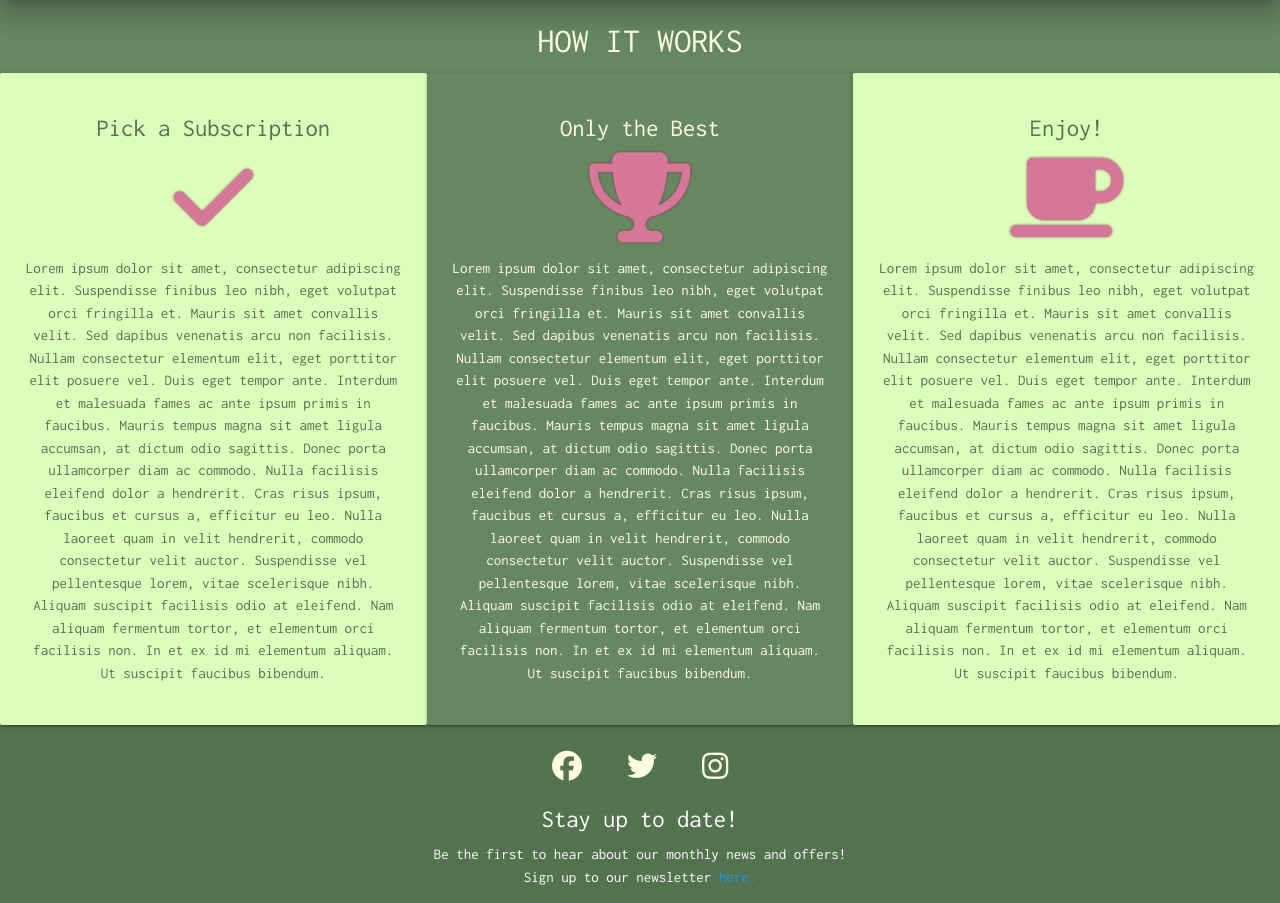
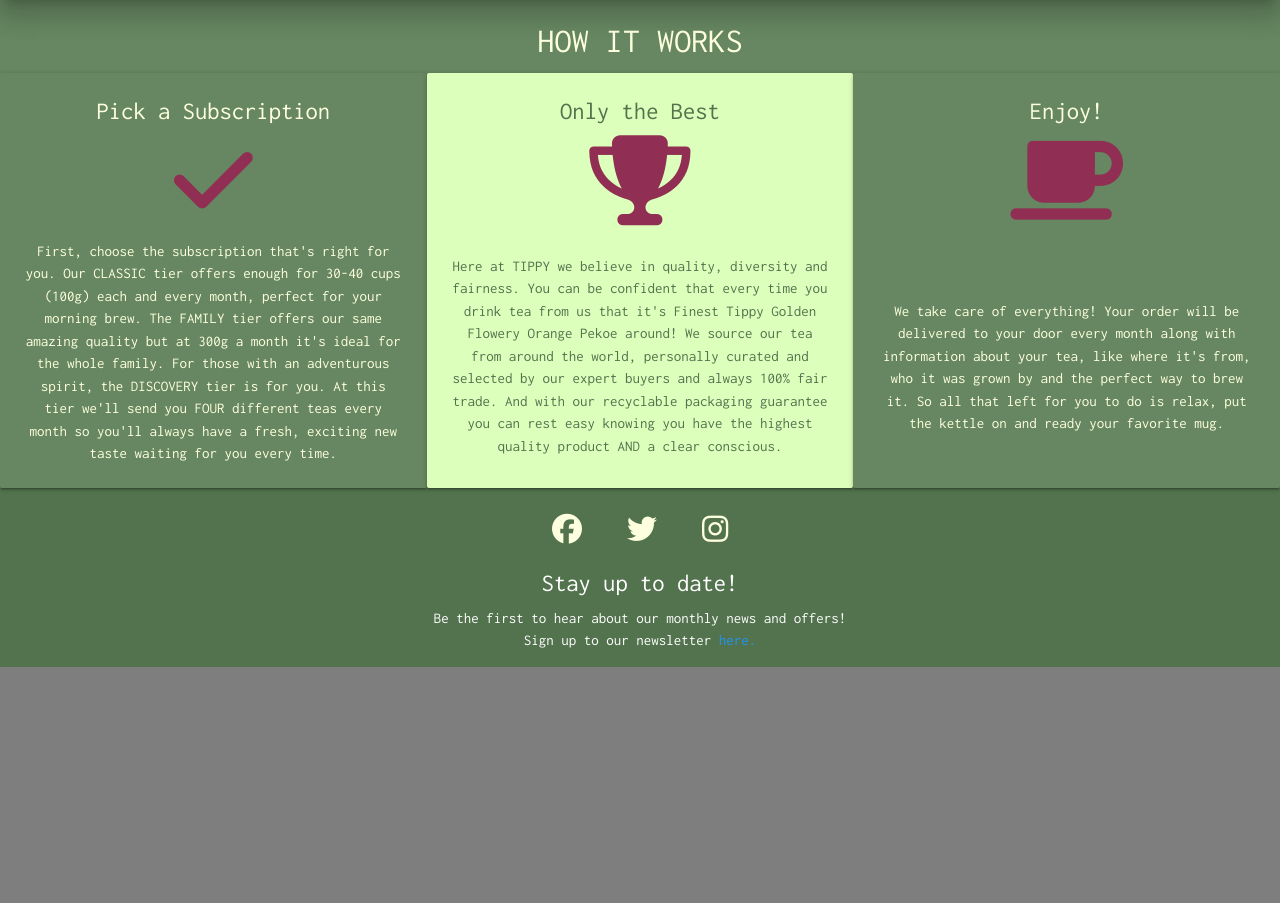
Before and after one commit to ChronoLogic12/tippy-tea-subscription, a Django app: page / in a window 1280 px wide. Shown: the part 801-1704 px from the top of the page. After the commit the page ends 1468 px from the top, so only its background shows below. Run offline with Django 4.2, Linux system fonts and the light colour scheme; some libraries are stand-ins or nearby versions.

Commit message:
Style: add body copy to homepage and adjust styling. Move some page specific styling into separate css file

```diff
--- /dev/null
+++ b/home/static/home/css/index.css
@@ -0,0 +1,65 @@
+.chevron-container {
+	width: 100%;
+	text-align: center;
+	position: absolute;
+	bottom: 0;
+}
+
+.chevron-container i {
+	font-size: 4rem;
+}
+
+#how-it-works {
+	min-height: 100%;
+	display: grid;
+}
+
+.how-it-works-card {
+	margin: 0;
+	padding: 2% !important;
+	height: 100% !important;
+	display: flex;
+	flex-direction: column;
+	align-items: center !important;
+	justify-content: space-evenly;
+}
+
+.how-it-works-card p {
+	margin: auto;
+	padding: 1rem;
+}
+
+.how-it-works-card i {
+	color: var(--p1) !important;
+	cursor: default !important;
+	margin-bottom: auto;
+}
+
+.how-it-works-card:nth-child(odd) {
+	background-color: var(--g2) !important;
+}
+
+.how-it-works-card:nth-child(even) {
+	background-color: var(--g4) !important;
+	color: var(--g1) !important;
+}
+
+@media only screen and (min-width: 600px) {
+	.home .custom-card {
+		width: 50% !important;
+		margin: 1rem !important;
+	}
+}
+
+@media only screen and (max-width: 300px) {
+	.container {
+		width: 100% !important;
+	}
+}
+
+@media only screen and (min-width: 992px) {
+	#how-it-works {
+		grid-template-columns: 1fr 1fr 1fr;
+		width: 100%;
+	}
+}
--- a/home/templates/home/index.html
+++ b/home/templates/home/index.html
@@ -1,67 +1,62 @@
 {% extends 'base.html' %}
 {% load static %}
+
+{% block extra_css %}
+<link rel="stylesheet" href="{% static 'home/css/index.css' %}">
+{% endblock %}
 
 {% block extra_title %}
 - Home
 {% endblock %}
 
 {% block content %}
-<section class="main-container z-depth-4">
+<section class="main-container z-depth-4 home">
     <div class="container hero-container valign-wrapper">
-        <div class="center-align custom-card z-depth-4">
-            Lorem ipsum dolor sit amet, consectetur adipiscingelit. Suspendisse
-            finibus leo nibh, eget volutpat orci fringilla et. Mauris sit amet convallis velit. Sed dapibus
-            venenatis arcu non facilisis. Nullam consectetur elementum elit, eget porttitor elit posuere vel. Duis
-            eget tempor ante. Interdum et malesuada fames ac ante ipsum primis in faucibus. Mauris tempus magna sit
-            amet ligula accumsan, at dictum odio sagittis. Donec porta ullamcorper diam ac commodo. </div>
+        <div class=" center-align custom-card z-depth-4">
+            The highest quality teas from around the world, curated by experts and delivered to your home every month.
+            With plans for individual tea lovers, families, and for those who enjoy trying something new; Tippy has
+            something for everyone who loves great tea.
+        </div>
         <div class="center-align">
-            <a href="#" class="button capitalise flow-text hoverable">Join Now!</a>
+            <a href="{% url 'subscriptions' %}" class="button capitalise flow-text hoverable">Join Now!</a>
         </div>
     </div>
     <div class="chevron-container">
         <a href="#how-it-works"><i class="material-icons">expand_more</i></a>
     </div>
 </section>
-<section id="how-it-works" class="container-fluid row">
+<section class="container-fluid row">
     <h4 class="capitalise center-align">How it works</h4>
-    <div class="col m12 l4 center-align card how-it-works-card">
+    <div id="how-it-works">
+        <div class="center-align card how-it-works-card">
             <h5>Pick a Subscription</h5>
             <i class="large fa-solid fa-check"></i>
-        <p>Lorem ipsum dolor sit amet, consectetur adipiscing elit. Suspendisse finibus leo nibh, eget volutpat orci
-            fringilla et. Mauris sit amet convallis velit. Sed dapibus venenatis arcu non facilisis. Nullam consectetur
-            elementum elit, eget porttitor elit posuere vel. Duis eget tempor ante. Interdum et malesuada fames ac ante
-            ipsum primis in faucibus. Mauris tempus magna sit amet ligula accumsan, at dictum odio sagittis. Donec porta
-            ullamcorper diam ac commodo. Nulla facilisis eleifend dolor a hendrerit. Cras risus ipsum, faucibus et
-            cursus a, efficitur eu leo. Nulla laoreet quam in velit hendrerit, commodo consectetur velit auctor.
-            Suspendisse vel pellentesque lorem, vitae scelerisque nibh. Aliquam suscipit facilisis odio at eleifend. Nam
-            aliquam fermentum tortor, et elementum orci facilisis non. In et ex id mi elementum aliquam. Ut suscipit
-            faucibus bibendum.</p>
+            <p>First, choose the subscription that's right for you. Our CLASSIC tier offers enough for 30-40 cups (100g)
+                each and every month, perfect for your morning brew. The FAMILY tier offers our same amazing quality but
+                at 300g a month it's ideal for the whole family. For those with an adventurous spirit, the DISCOVERY
+                tier is for you. At this tier we'll send you FOUR different teas every month so you'll always have a
+                fresh, exciting new taste waiting for you every time.
+            </p>
         </div>
-    <div class="col m12 l4 center-align card how-it-works-card">
+        <div class="center-align card how-it-works-card">
             <h5>Only the Best</h5>
             <i class="large fa-solid fa-trophy"></i>
-        <p>Lorem ipsum dolor sit amet, consectetur adipiscing elit. Suspendisse finibus leo nibh, eget volutpat orci
-            fringilla et. Mauris sit amet convallis velit. Sed dapibus venenatis arcu non facilisis. Nullam consectetur
-            elementum elit, eget porttitor elit posuere vel. Duis eget tempor ante. Interdum et malesuada fames ac ante
-            ipsum primis in faucibus. Mauris tempus magna sit amet ligula accumsan, at dictum odio sagittis. Donec porta
-            ullamcorper diam ac commodo. Nulla facilisis eleifend dolor a hendrerit. Cras risus ipsum, faucibus et
-            cursus a, efficitur eu leo. Nulla laoreet quam in velit hendrerit, commodo consectetur velit auctor.
-            Suspendisse vel pellentesque lorem, vitae scelerisque nibh. Aliquam suscipit facilisis odio at eleifend. Nam
-            aliquam fermentum tortor, et elementum orci facilisis non. In et ex id mi elementum aliquam. Ut suscipit
-            faucibus bibendum.</p>
+            <p>Here at TIPPY we believe in quality, diversity and fairness. You can be confident that every time you
+                drink
+                tea from us that it's Finest Tippy Golden Flowery Orange Pekoe around! We source our tea from around the
+                world, personally curated and selected by our expert buyers and always 100% fair trade. And with our
+                recyclable packaging guarantee you can rest easy knowing you have the highest quality product AND a
+                clear conscious.
+            </p>
         </div>
-    <div class="col m12 l4 center-align card how-it-works-card">
+        <div class="center-align card how-it-works-card">
             <h5>Enjoy!</h5>
             <i class="large fa-solid fa-mug-saucer"></i>
-        <p>Lorem ipsum dolor sit amet, consectetur adipiscing elit. Suspendisse finibus leo nibh, eget volutpat orci
-            fringilla et. Mauris sit amet convallis velit. Sed dapibus venenatis arcu non facilisis. Nullam consectetur
-            elementum elit, eget porttitor elit posuere vel. Duis eget tempor ante. Interdum et malesuada fames ac ante
-            ipsum primis in faucibus. Mauris tempus magna sit amet ligula accumsan, at dictum odio sagittis. Donec porta
-            ullamcorper diam ac commodo. Nulla facilisis eleifend dolor a hendrerit. Cras risus ipsum, faucibus et
-            cursus a, efficitur eu leo. Nulla laoreet quam in velit hendrerit, commodo consectetur velit auctor.
-            Suspendisse vel pellentesque lorem, vitae scelerisque nibh. Aliquam suscipit facilisis odio at eleifend. Nam
-            aliquam fermentum tortor, et elementum orci facilisis non. In et ex id mi elementum aliquam. Ut suscipit
-            faucibus bibendum.</p>
+            <p>We take care of everything! Your order will be delivered to your door every month along with information
+                about your tea, like where it's from, who it was grown by and the perfect way to brew it. So all that
+                left for you to do is relax, put the kettle on and ready your favorite mug.
+            </p>
+        </div>
     </div>
 </section>
 {% endblock %}
--- a/static/css/base.css
+++ b/static/css/base.css
@@ -95,6 +95,13 @@
 	text-shadow: 0 0 3px var(--g1) !important;
 }
 
+.custom-card {
+	padding: 1rem !important;
+	margin: 2rem;
+	border: var(--g5) 3px solid;
+	background-color: rgba(26, 49, 30, 0.7);
+}
+
 /* nav */
 nav a {
 	text-transform: uppercase !important;
@@ -178,44 +185,6 @@
 	height: 100% !important;
 }
 
-.custom-card {
-	padding: 1rem !important;
-	margin: 2rem;
-	border: var(--g5) 3px solid;
-	background-color: rgba(26, 49, 30, 0.7);
-}
-
-.chevron-container {
-	width: 100%;
-	text-align: center;
-	position: absolute;
-	bottom: 0;
-	font-size: 2rem !important;
-}
-
-.chevron-container i {
-	font-size: 4rem;
-}
-
-.how-it-works-card {
-	margin: 0;
-	padding: 2% !important;
-}
-
-.how-it-works-card i {
-	color: var(--p2) !important;
-	text-shadow: 0 0 3px var(--p1);
-}
-
-.how-it-works-card:nth-child(odd) {
-	background-color: var(--g2) !important;
-}
-
-.how-it-works-card:nth-child(even) {
-	background-color: var(--g4) !important;
-	color: var(--g1) !important;
-}
-
 /* auth */
 
 .auth label {
@@ -242,6 +211,9 @@
 	:is(.auth, .error) .custom-card {
 		width: 100%;
 	}
+	.main-container {
+		min-height: calc(100vh - 56px);
+	}
 }
 
 @media only screen and (min-width: 600px) {
```
Lines whose indentation alone changed are shown as unchanged.
